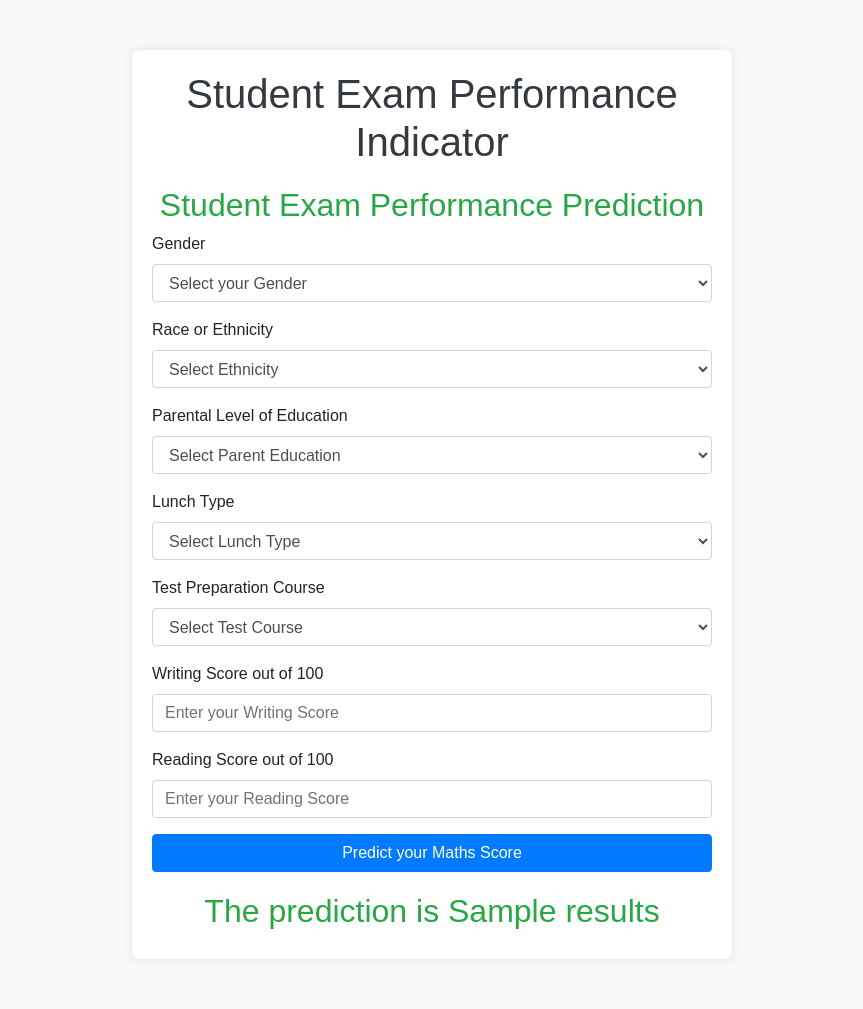
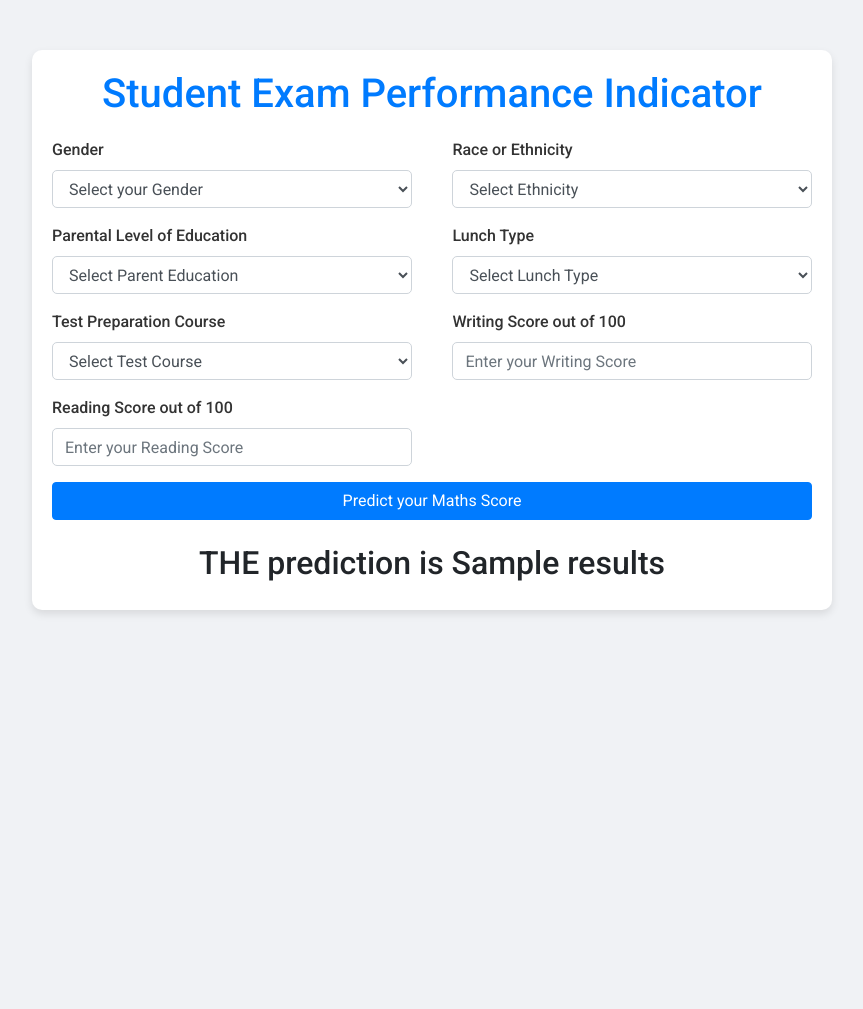
Before and after one commit to Mayur-Bk/Student-Performance-Indicator, a Flask app: template templates/home.html in a window 1280 px wide. Shown: the whole page, without its empty margins (208-1071 px from the left). After the commit the page ends 614 px from the top, so only its background shows below. Run offline with Flask 3, Linux system fonts and the light colour scheme; the template is opened without the code that fills it: most values are stand-ins (such as "Sample title", 1, 10 or a date in 2020); some libraries are stand-ins or nearby versions.

Commit message:
Updated Webpage

```diff
--- a/templates/home.html
+++ b/templates/home.html
@@ -5,37 +5,62 @@
     <meta name="viewport" content="width=device-width, initial-scale=1.0">
     <title>Student Exam Performance Indicator</title>
     <link href="https://stackpath.bootstrapcdn.com/bootstrap/4.5.2/css/bootstrap.min.css" rel="stylesheet">
+    <link href="https://fonts.googleapis.com/css2?family=Roboto:wght@400;500;700&display=swap" rel="stylesheet">
     <style>
         body {
-            background-color: #f8f9fa;
-            font-family: Arial, sans-serif;
+            background-color: #f0f2f5;
+            font-family: 'Roboto', sans-serif;
         }
         .login {
-            max-width: 600px;
+            max-width: 800px;
             margin: 50px auto;
             padding: 20px;
             background-color: #ffffff;
-            box-shadow: 0 0 10px rgba(0, 0, 0, 0.1);
-            border-radius: 8px;
+            box-shadow: 0 4px 8px rgba(0, 0, 0, 0.1);
+            border-radius: 10px;
         }
         h1 {
             text-align: center;
             margin-bottom: 20px;
-            color: #343a40;
+            color: #007bff;
         }
-        h2 {
-            text-align: center;
-            margin-top: 20px;
-            color: #28a745;
+        label {
+            font-weight: 500;
+            color: #333;
+        }
+        .btn-primary {
+            background-color: #007bff;
+            border-color: #007bff;
+        }
+        .btn-primary:hover {
+            background-color: #0056b3;
+            border-color: #004085;
+        }
+        .form-group {
+            margin-bottom: 1rem;
+        }
+        .form-control {
+            border-radius: 5px;
+        }
+        .form-row {
+            display: flex;
+            justify-content: space-between;
+        }
+        .form-group.col-md-6 {
+            flex: 0 0 48%;
+            max-width: 48%;
+        }
+        .text-center.mt-4 {
+            margin-top: 30px;
         }
     </style>
 </head>
 <body>
     <div class="login">
         <h1>Student Exam Performance Indicator</h1>
-        <form action="{{ url_for('predict_datapoint') }}" method="post">
-            <h2>Student Exam Performance Prediction</h2>
-            <div class="form-group">
+        <form action="{{ url_for('predict_datapoint')}}" method="post">
+            <div class="form-row">
+                <div class="form-group col-md-6">
                     <label for="gender">Gender</label>
                     <select class="form-control" id="gender" name="gender" required>
                         <option value="" disabled selected>Select your Gender</option>
@@ -43,7 +68,7 @@
                         <option value="female">Female</option>
                     </select>
                 </div>
-            <div class="form-group">
+                <div class="form-group col-md-6">
                     <label for="ethnicity">Race or Ethnicity</label>
                     <select class="form-control" id="ethnicity" name="ethnicity" required>
                         <option value="" disabled selected>Select Ethnicity</option>
@@ -54,7 +79,9 @@
                         <option value="group E">Group E</option>
                     </select>
                 </div>
-            <div class="form-group">
+            </div>
+            <div class="form-row">
+                <div class="form-group col-md-6">
                     <label for="parental_education">Parental Level of Education</label>
                     <select class="form-control" id="parental_education" name="parental_level_of_education" required>
                         <option value="" disabled selected>Select Parent Education</option>
@@ -66,7 +93,7 @@
                         <option value="some high school">Some High School</option>
                     </select>
                 </div>
-            <div class="form-group">
+                <div class="form-group col-md-6">
                     <label for="lunch">Lunch Type</label>
                     <select class="form-control" id="lunch" name="lunch" required>
                         <option value="" disabled selected>Select Lunch Type</option>
@@ -74,7 +101,9 @@
                         <option value="standard">Standard</option>
                     </select>
                 </div>
-            <div class="form-group">
+            </div>
+            <div class="form-row">
+                <div class="form-group col-md-6">
                     <label for="test_preparation">Test Preparation Course</label>
                     <select class="form-control" id="test_preparation" name="test_preparation_course" required>
                         <option value="" disabled selected>Select Test Course</option>
@@ -82,19 +111,20 @@
                         <option value="completed">Completed</option>
                     </select>
                 </div>
-            <div class="form-group">
+                <div class="form-group col-md-6">
                     <label for="writing_score">Writing Score out of 100</label>
                     <input type="number" class="form-control" id="writing_score" name="writing_score" placeholder="Enter your Writing Score" min="0" max="100" required>
                 </div>
-            <div class="form-group">
+            </div>
+            <div class="form-row">
+                <div class="form-group col-md-6">
                     <label for="reading_score">Reading Score out of 100</label>
                     <input type="number" class="form-control" id="reading_score" name="reading_score" placeholder="Enter your Reading Score" min="0" max="100" required>
                 </div>
+            </div>
             <button type="submit" class="btn btn-primary btn-block">Predict your Maths Score</button>
         </form>
-        <h2>
-            The prediction is {{results}}
-        </h2>
+        <h2 class="text-center mt-4">THE prediction is {{results}}</h2>
     </div>
     <script src="https://code.jquery.com/jquery-3.5.1.slim.min.js"></script>
     <script src="https://cdn.jsdelivr.net/npm/@popperjs/core@2.5.2/dist/umd/popper.min.js"></script>
```
Also changed, not shown: templates/index.html (+13 -12 lines). Lines whose indentation alone changed are shown as unchanged.
